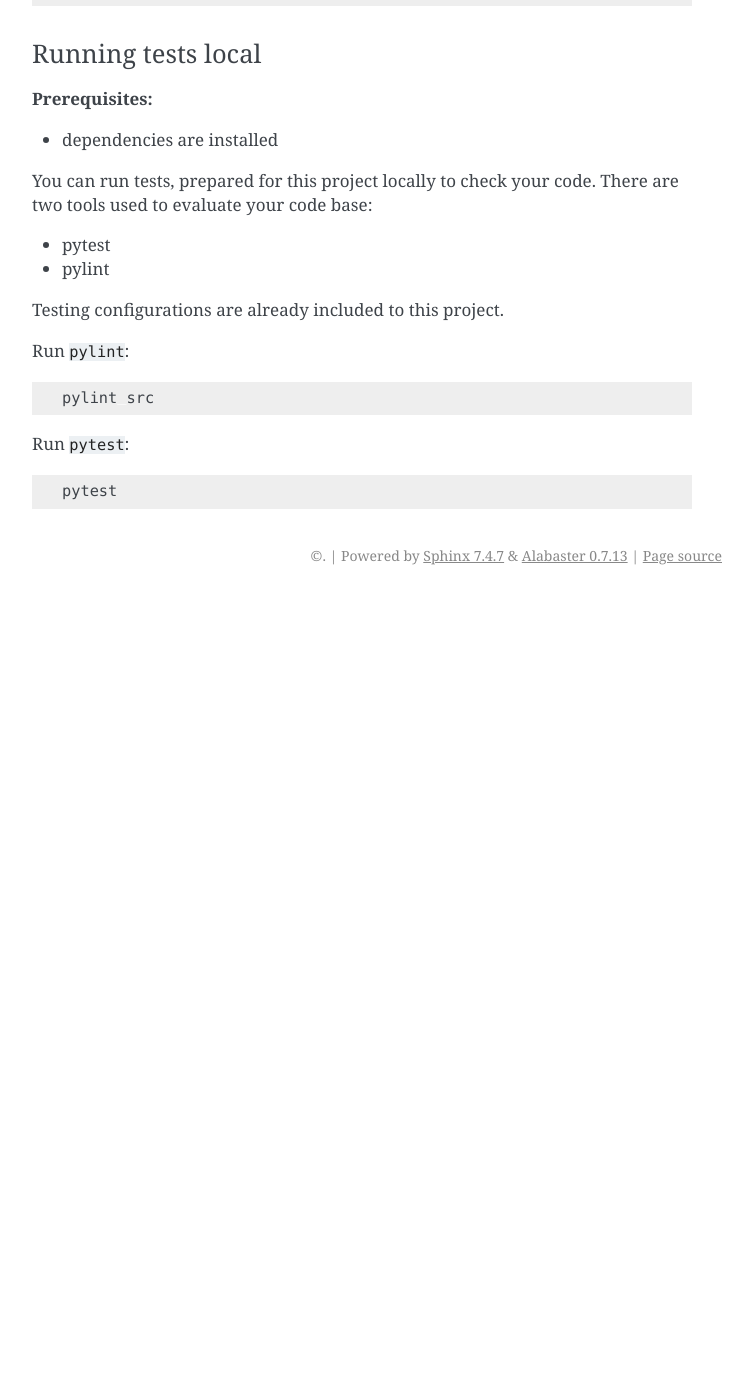
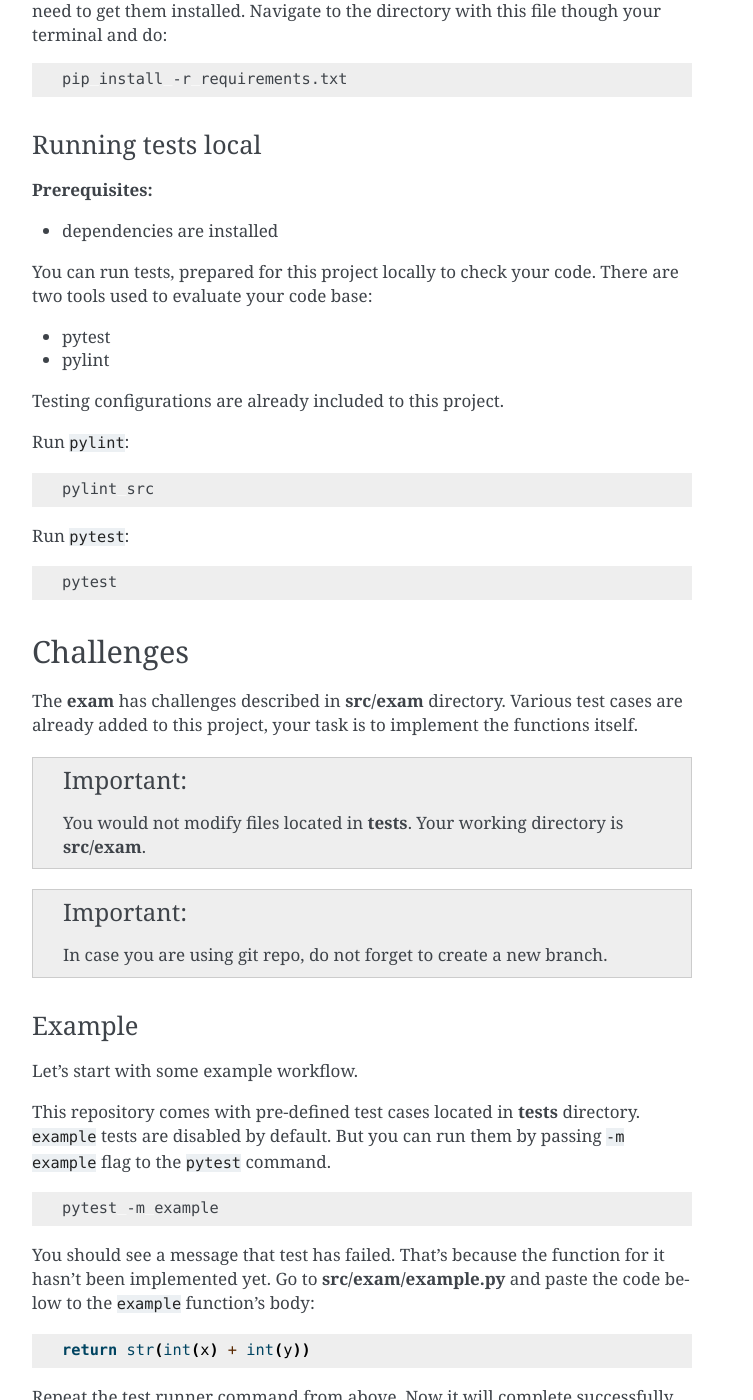
Before and after one commit to edu-python-course/exam-basics, a Sphinx documentation site: the page built from docs/index.txt, in a window 1280 px wide and 1400 px high, scrolled down 2403 px. Shown: the whole window, without its empty margins (388-1141 px from the left). Built offline with Sphinx 7.4.7, drawn with Linux system fonts in a browser that asks for light colours; before the commit the page ends 2998 px from its top, so only the background shows below that; some of the changed text lies outside the part shown.

Commit message:
Added example func
Updated documentation with test runner and test markers description.
Added example function and example test case to start.

```diff
--- a/docs/index.txt
+++ b/docs/index.txt
@@ -11,6 +11,10 @@ Getting started
 #. Download the code base templates
 #. Create a virtual environment
 #. Install project dependencies
+#. Create a new branch
+#. Complete the challenges
+#. Push your changes
+#. Open a pull request
 
 It's recommended to work in a virtual environment, since this project has its
 own dependencies to automate testing of your work. Built-in `venv`_ and `pip`_
@@ -66,7 +70,7 @@ A new directory named after your choice will appear in the project directory.
           it to ``.gitignore`` file to avoid adding and it to your repository.
 
 Activating and deactivating virtual environment
-===============================================
+-----------------------------------------------
 
 **Prerequisites:**
 
@@ -120,8 +124,8 @@ Running tests local
 
 - dependencies are installed
 
-You can run tests, prepared for this project locally to check your code. There
-are two tools used to evaluate your code base:
+You can run tests, prepared for this project locally to check your code.
+There are two tools used to evaluate your code base:
 
 - pytest
 - pylint
@@ -140,6 +144,64 @@ Run ``pytest``:
 
     pytest
 
+
+**********
+Challenges
+**********
+
+The **exam** has challenges described in **src/exam** directory.
+Various test cases are already added to this project, your task is
+to implement the functions itself.
+
+.. important:: You would not modify files located in **tests**.
+               Your working directory is **src/exam**.
+
+.. important:: In case you are using git repo, do not forget to create
+               a new branch.
+
+Example
+=======
+
+Let's start with some example workflow.
+
+This repository comes with pre-defined test cases located in **tests**
+directory. ``example`` tests are disabled by default. But you can run
+them by passing ``-m example`` flag to the ``pytest`` command.
+
+.. code-block:: shell
+
+    pytest -m example
+
+You should see a message that test has failed. That's because the function
+for it hasn't been implemented yet. Go to **src/exam/example.py** and paste
+the code below to the ``example`` function's body:
+
+.. code-block:: python
+
+    return str(int(x) + int(y))
+
+Repeat the test runner command from above. Now it will complete successfully.
+
+Changing test markers
+---------------------
+
+By default ``pytest`` will run all the available tests (except *example*).
+But you can pass a test marker command to the runner to run a single tests
+group. Just add flag ``-m <marker_name>`` after the ``pytest`` (just like in
+the example section).
+
+Available markers are:
+
+- .. todo: add markers list
+
+Doing exam
+==========
+
+Look for the functions declared in **src/exam**. These ones have description,
+but have no bodies. Your task is to add implementations and pass the tests.
+
+Good luck!
+
 .. _venv: https://docs.python.org/library/venv.html
 .. _pip: https://pip.pypa.io
 .. _git: https://git-scm.com
--- a/pyproject.toml
+++ b/pyproject.toml
@@ -26,7 +26,10 @@ pytest-dependency = "^0.5.1"
 Sphinx = "^6.1.3"
 
 [tool.pytest.ini_options]
-addopts = "--verbose"
+addopts = "--verbose -m 'not example'"
+markers = [
+    "example: project setup example marker (disabled by default)",
+]
 testpaths = ["tests"]
 
 [tool.pylint."MASTER"]
```
Also changed, not shown: 2 other files.
